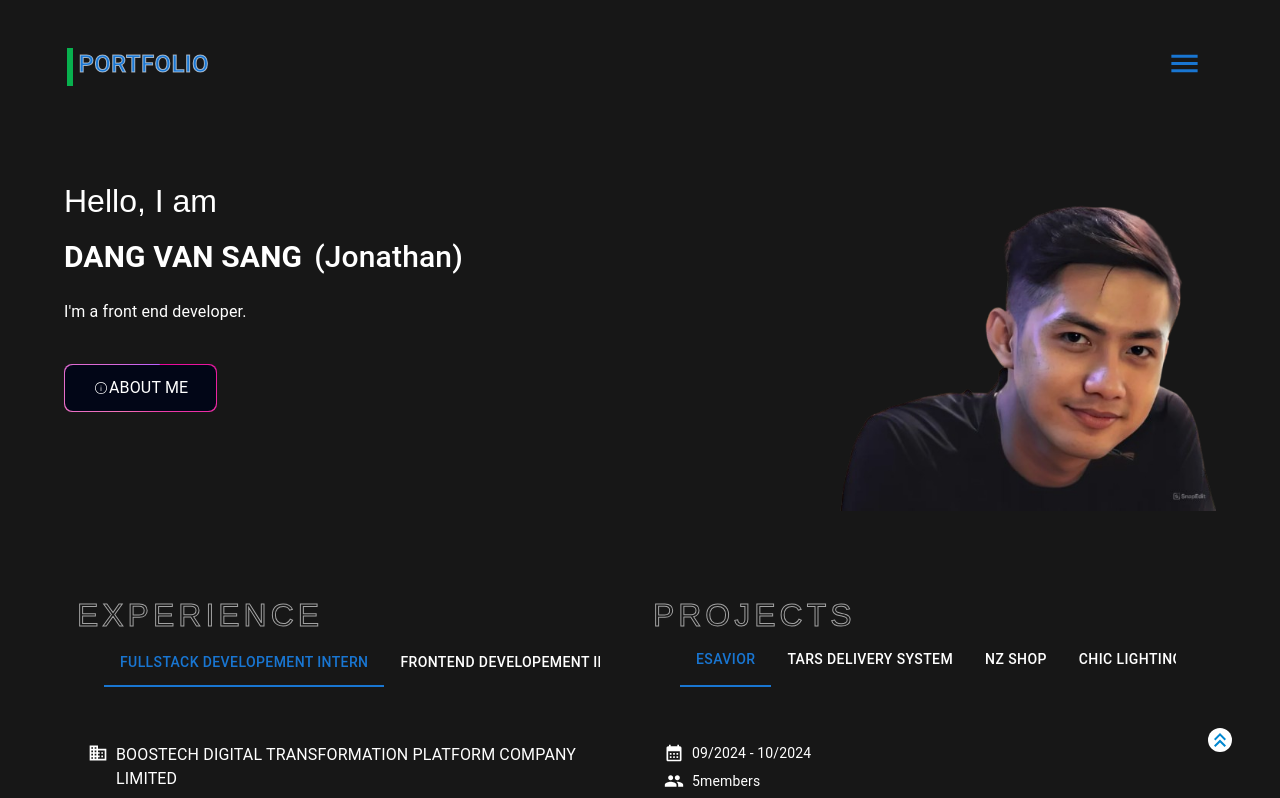
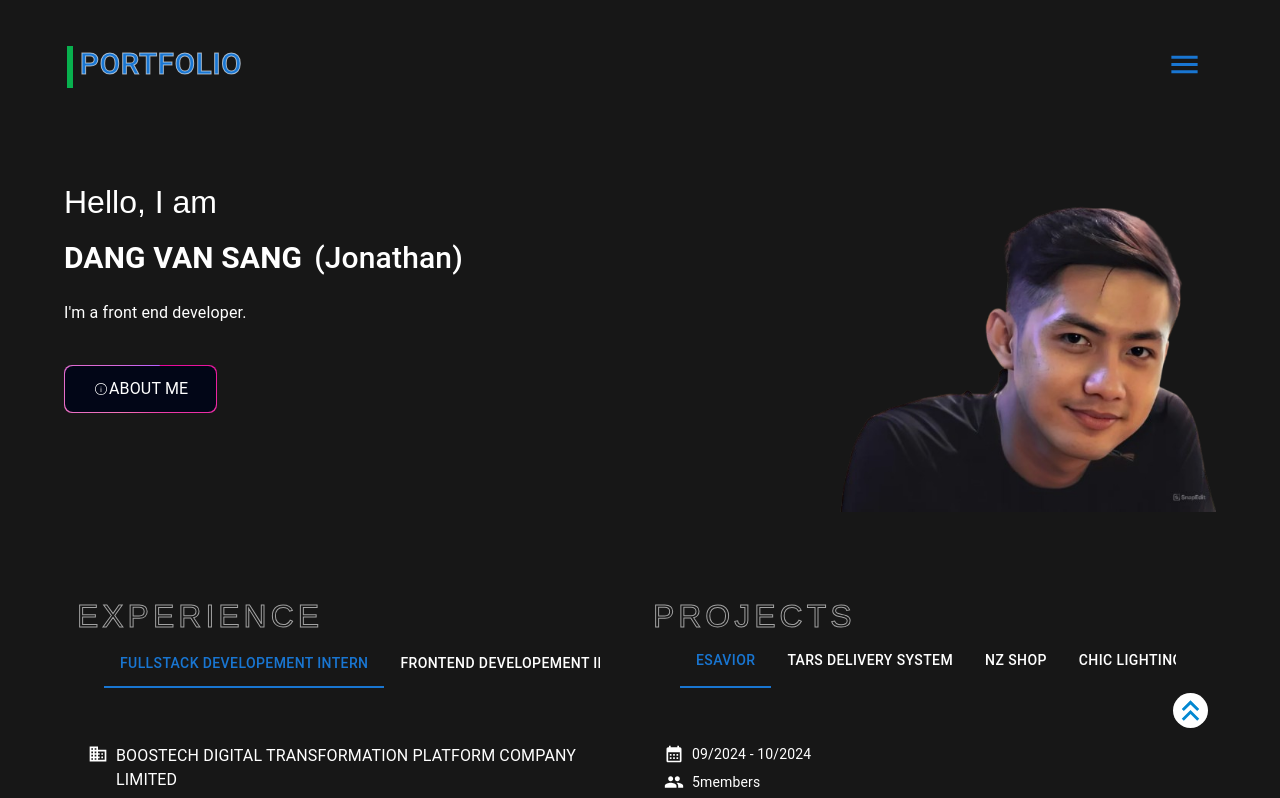
Before and after one commit to Sangdang2203/portfolio, a Next.js app: page / in a window 1280 px wide. Shown: the top 798 px of the page. Built offline with nearby package versions, Linux system fonts and the light colour scheme.

Commit message:
update code

```diff
--- a/src/app/globals.css
+++ b/src/app/globals.css
@@ -54,8 +54,8 @@ body {
 /* this is the text, when you hover on button */
 .hover-text {
   margin: 6px 0 0 3px;
-  font-size: 1.5rem /* 24px */;
-  line-height: 2rem /* 32px */;
+  font-size: 1.875rem ;
+  line-height: 2rem ;
   position: absolute;
   box-sizing: border-box;
   content: attr(data-text);
--- a/src/components/BackButton.tsx
+++ b/src/components/BackButton.tsx
@@ -24,10 +24,11 @@ export default function BackButton() {
   }
   return (
     <>
-      <IconButton onClick={() => scrollToTop(200)}>
+      <IconButton sx={{ p: 4 }} onClick={() => scrollToTop(200)}>
         <KeyboardDoubleArrowUp
           color="info"
-          sx={{ bgcolor: "white", borderRadius: "100%" }}
+          fontSize="large"
+          className="bg-white rounded-full hover:opacity-85"
         />
       </IconButton>
     </>
--- a/src/components/header/TheHeader.tsx
+++ b/src/components/header/TheHeader.tsx
@@ -51,7 +51,7 @@ export default function HeaderComponent() {
     <div className={`my-10 w-full flex justify-between items-center`}>
       <div className="flex justify-start items-center">
         <Button className="text-2xl button">
-          <span className="text-2xl">&nbsp;portfolio&nbsp;</span>
+          <span className="text-3xl">&nbsp;portfolio&nbsp;</span>
           <span aria-hidden="true" className="hover-text">
             &nbsp;portfolio&nbsp;
           </span>
```
